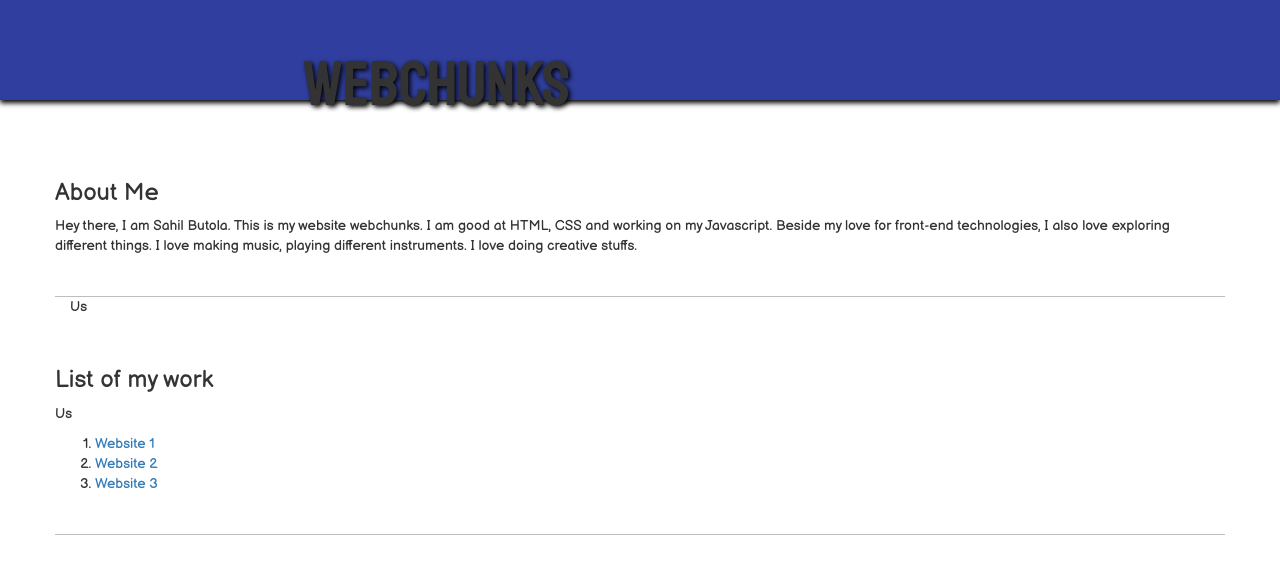
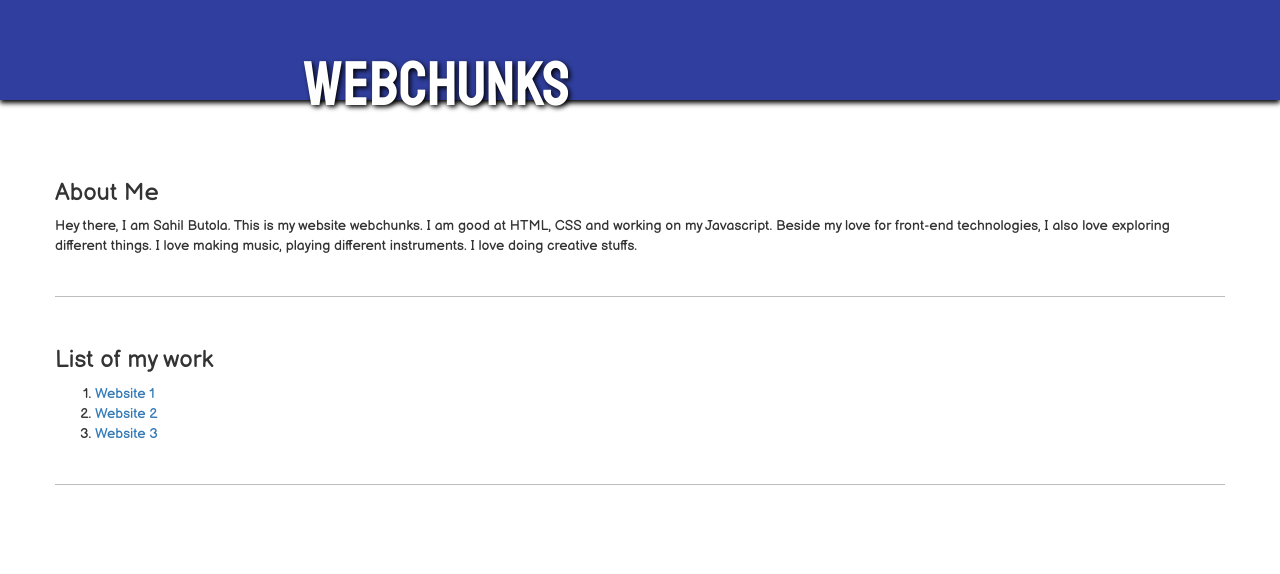
Before and after one commit to sahilbutola08/webchunks, a website: page index.html in a window 1280 px wide. Drawn offline with nearby package versions, Linux system fonts and the light colour scheme.

Commit message:
Update index.html

```diff
--- a/index.html
+++ b/index.html
@@ -13,8 +13,8 @@
 	<header class="jumbotron" style="background: #303F9F;border-radius: 0px;box-shadow: 0px 3px 5px black;height: 100px;padding: 30px;">
 		<div class="container-fluid">
 			<div class="row">
-				<div class="col-md-8 offset-md-2 text-center text-white">
-					<h1 style="text-shadow: 2px 2px 5px black;">Webchunks</h1>
+				<div class="col-md-8 offset-md-2">
+					<h1 style="text-shadow: 2px 2px 5px black;color:white;" align="center">Webchunks</h1>
 				</div>
 			</div>
 		</div>
@@ -29,11 +29,11 @@
 		</div>
 	</div>
 <!--rules-->
-	<div class="container ">Us
+	<div class="container ">
 		<div class="row row-content">
 			<div class="col">
 				<h3>List of my work</h3>
-				<p>Us
+				<p>
 					<ol>
 						<li><a href="https://my-site-webchunnks.herokuapp.com/index.html">Website 1</a</li>
 						<li><a href="https://bootstrap-work.netlify.app/">Website 2</a></li>
```
